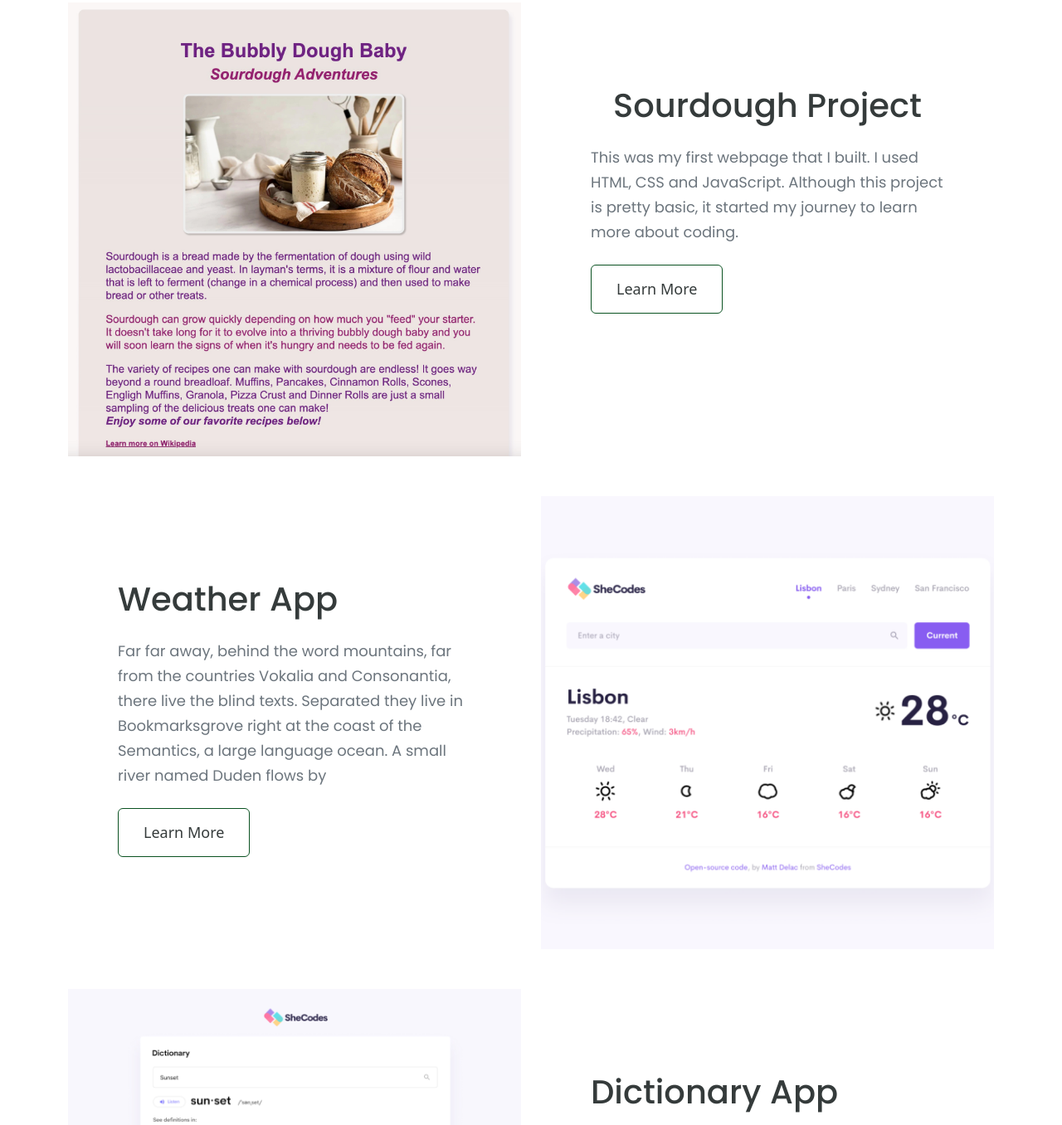
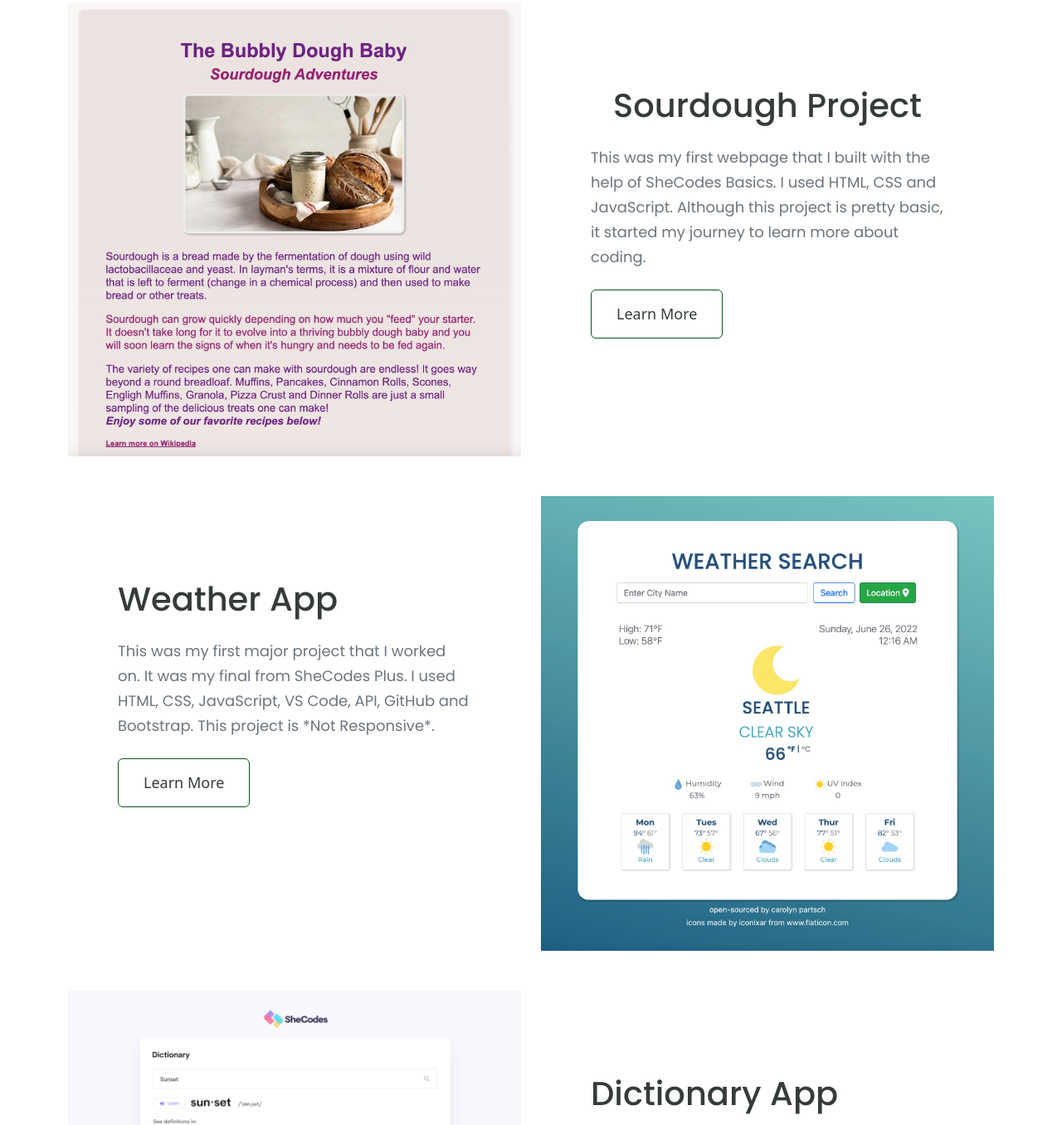
Before and after one commit to cspartsch/portfolio-project, a plain HTML site: page index.html in a window 1280 px wide. Shown: the part 629-1985 px from the top of the page at 83% size. Drawn offline with nearby package versions, Linux system fonts and the light colour scheme; a web font is replaced by a local one.

Commit message:
Updated Homepage with Weather App Info

```diff
--- a/index.html
+++ b/index.html
@@ -5,7 +5,10 @@
     <meta http-equiv="X-UA-Compatible" content="IE=edge" />
     <meta name="viewport" content="width=device-width, initial-scale=1.0" />
     <title>Front End Developer-Carolyn Partsch</title>
-    <meta name="description" content="Carolyn is a front end engineer based in Washington USA">
+    <meta
+      name="description"
+      content="Carolyn is a front end engineer based in Washington USA"
+    />
     <link
       href="https://cdn.jsdelivr.net/npm/bootstrap@5.0.2/dist/css/bootstrap.min.css"
       rel="stylesheet"
@@ -51,13 +54,19 @@
               ></a>
             </li>
             <li class="nav-item">
-              <a class="nav-link" href="/work.html"  title="Carolyn's Portfolio">Work</a>
+              <a class="nav-link" href="/work.html" title="Carolyn's Portfolio"
+                >Work</a
+              >
             </li>
             <li class="nav-item">
-              <a class="nav-link" href="/about.html" title="About Carolyn">About</a>
+              <a class="nav-link" href="/about.html" title="About Carolyn"
+                >About</a
+              >
             </li>
             <li class="nav-item">
-              <a class="nav-link" href="/contact.html" title="Contact Carolyn">Contact</a>
+              <a class="nav-link" href="/contact.html" title="Contact Carolyn"
+                >Contact</a
+              >
             </li>
           </ul>
         </div>
@@ -67,7 +76,8 @@
       <h2 class="mb-0">Hello, I am</h2>
       <h1>Carolyn Partsch</h1>
       <h3 class="mb-5">
-        Front-end Developer, based in Washington State, USA <i class="fa-solid fa-tree"></i>
+        Front-end Developer, based in Washington State, USA
+        <i class="fa-solid fa-tree"></i>
       </h3>
       <a href="/about.html" class="btn btn-branding">About Me</a>
     </div>
@@ -75,13 +85,19 @@
     <div class="container">
       <div class="row mb-5">
         <div class="col d-none d-lg-block">
-          <img src="images/sourdough.jpg" alt="Sourdough Project" class="img-fluid" />
+          <img
+            src="images/sourdough.jpg"
+            alt="Sourdough Project"
+            class="img-fluid"
+          />
         </div>
         <div class="col">
           <div class="project-description">
             <h2 class="mb-4 front-page-titles">Sourdough Project</h2>
             <p class="mb-4 text-muted">
-              This was my first webpage that I built. I used HTML, CSS and JavaScript. Although this project is pretty basic, it started my journey to learn more about coding.
+              This was my first webpage that I built with the help of SheCodes
+              Basics. I used HTML, CSS and JavaScript. Although this project is
+              pretty basic, it started my journey to learn more about coding.
             </p>
             <a href="/work.html" class="btn btn-branding-outline">Learn More</a>
           </div>
@@ -92,16 +108,19 @@
           <div class="project-description">
             <h2 class="mb-4">Weather App</h2>
             <p class="mb-4 text-muted">
-              Far far away, behind the word mountains, far from the countries
-              Vokalia and Consonantia, there live the blind texts. Separated
-              they live in Bookmarksgrove right at the coast of the Semantics, a
-              large language ocean. A small river named Duden flows by
+              This was my first major project that I worked on. It was my final
+              from SheCodes Plus. I used HTML, CSS, JavaScript, VS Code, API,
+              GitHub and Bootstrap. This project is *Not Responsive*.
             </p>
             <a href="/work.html" class="btn btn-branding-outline">Learn More</a>
           </div>
         </div>
         <div class="col d-none d-lg-block">
-          <img src="images/weather.png" alt="Weather App" class="img-fluid" />
+          <img
+            src="images/weatherapp.jpg"
+            alt="Weather App"
+            class="img-fluid"
+          />
         </div>
       </div>
       <div class="row mb-5">
```
